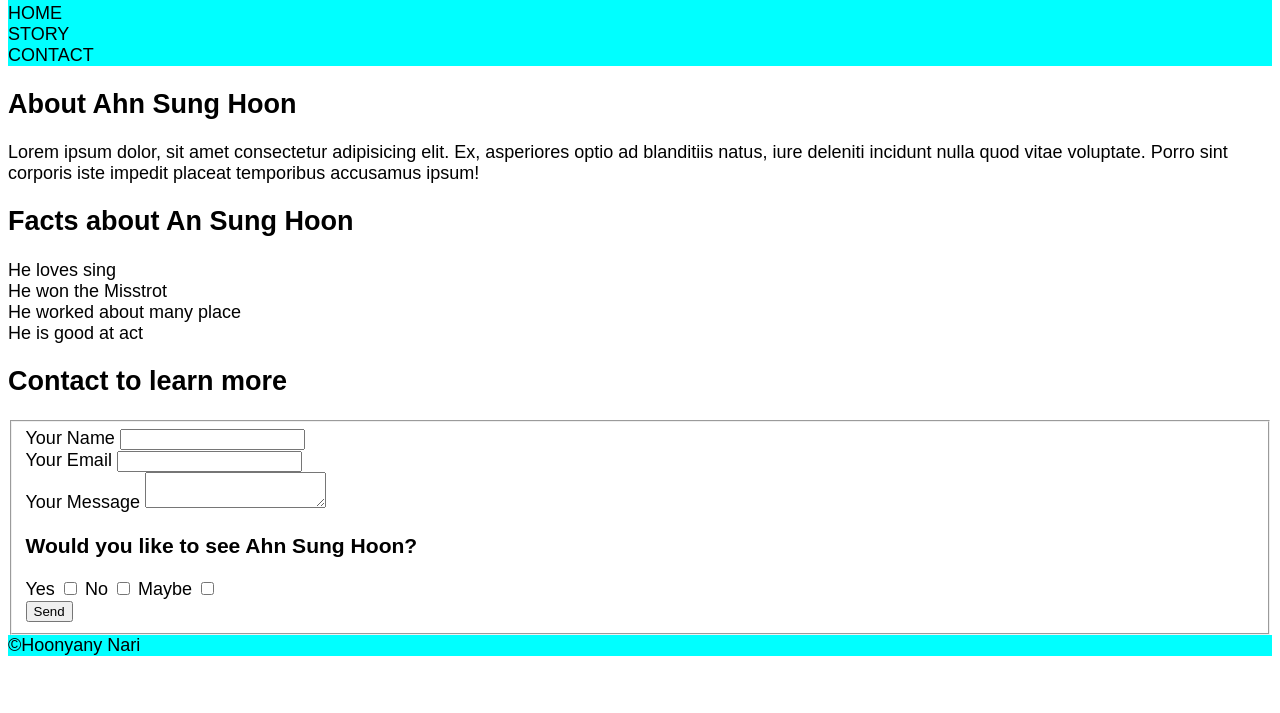
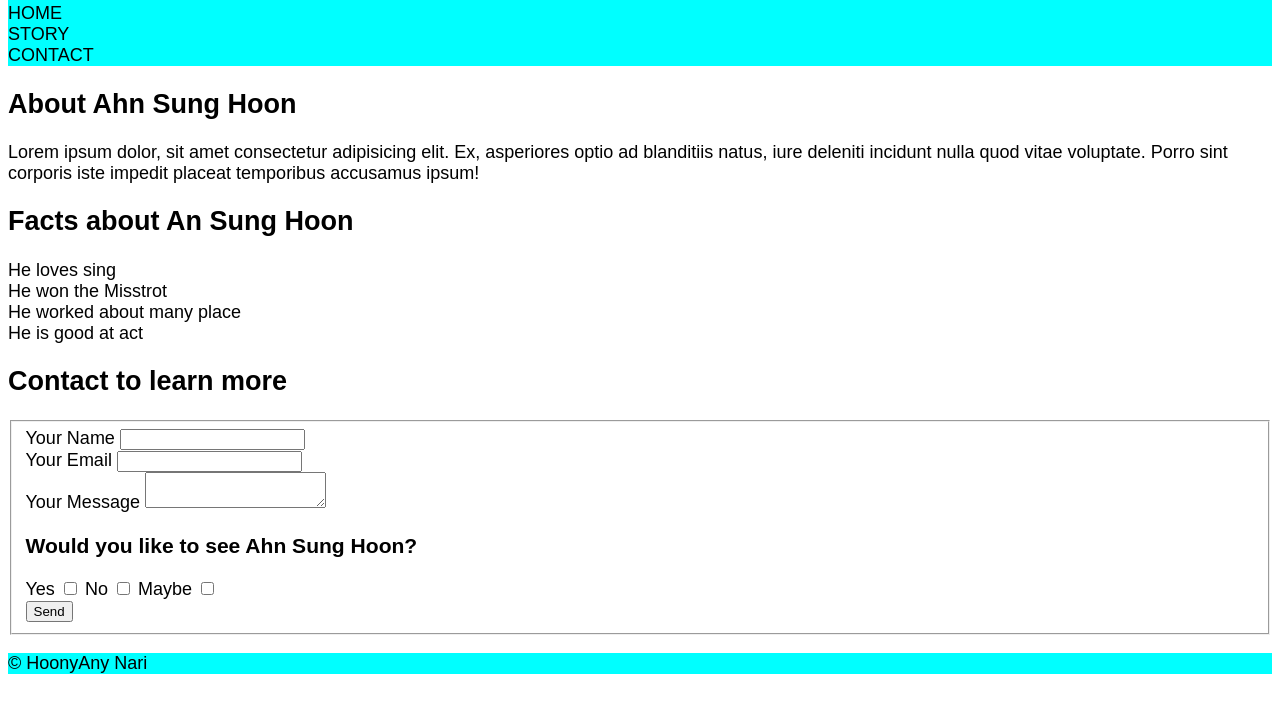
Before and after one commit to yoon0033/yoon0033.github.io, a plain HTML site: page midterm/index.html in a window 1280 px wide. Shown: the part 87-800 px from the top of the page. Drawn offline with Linux system fonts and the light colour scheme; files that its build step writes are made by us from their sources.

Commit message:
Midterm4

```diff
--- a/midterm/index.html
+++ b/midterm/index.html
@@ -20,7 +20,7 @@
         </header>
     </div>
 
-
+    <main>
         <article>
             <h2>About Ahn Sung Hoon</h2>
             <p>Lorem ipsum dolor, sit amet consectetur adipisicing elit. Ex, asperiores optio ad blanditiis natus, iure deleniti incidunt nulla quod vitae voluptate. Porro sint corporis iste impedit placeat temporibus accusamus ipsum!</p>
@@ -74,10 +74,11 @@
 
             </form>
         </section>
+    </main>
 
-    <footer>&copy;Hoonyany Nari</footer>
-
-
+    <footer>
+        <p>&copy; HoonyAny Nari</p>
+    </footer>
 
 </body>
 </html>
```
Lines whose indentation alone changed are shown as unchanged.
